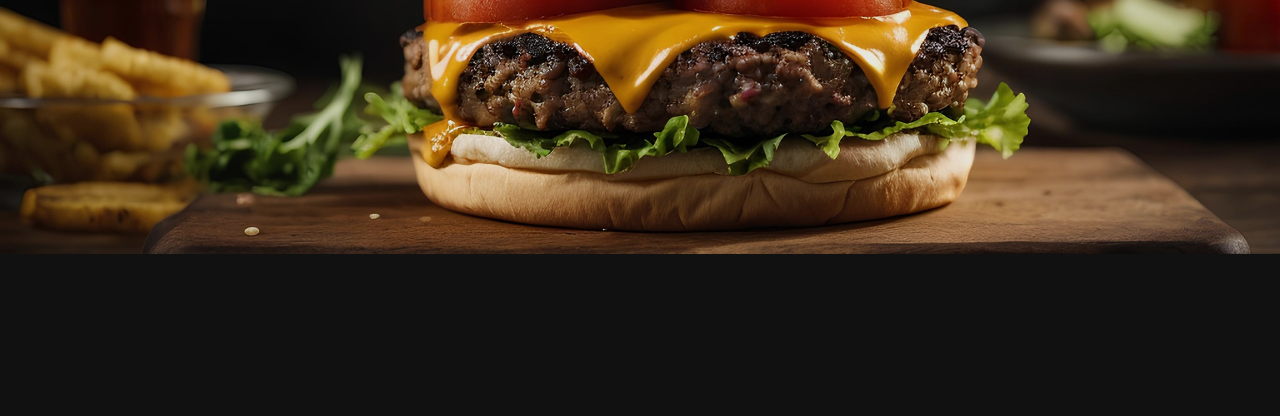
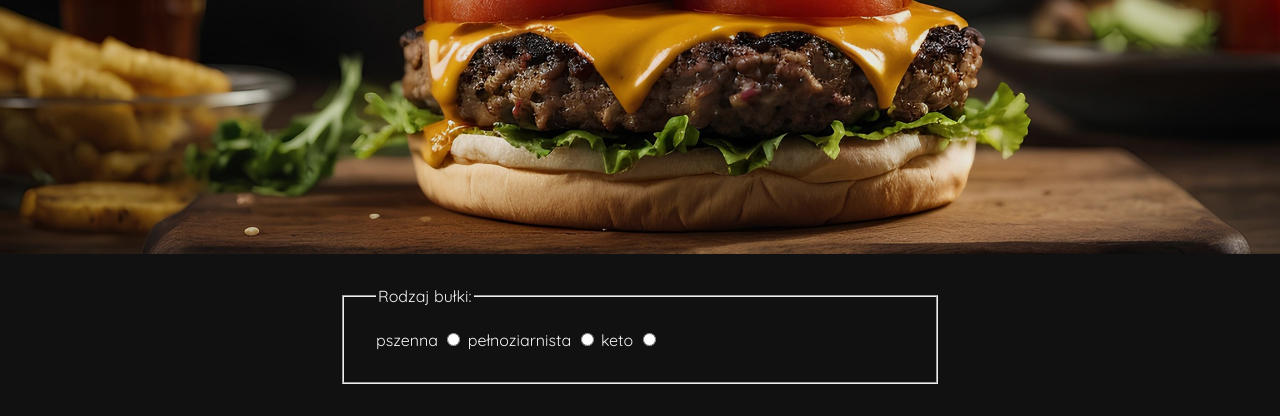
Before and after one commit to Magdalabno/Yummyburger, a plain HTML site: page index.html in a window 1280 px wide. Shown: the part 398-814 px from the top of the page. Drawn offline with Linux system fonts and the light colour scheme.

```diff
--- a/index.html
+++ b/index.html
@@ -29,8 +29,17 @@
         <section>
             <form action="#" method="POST">
 
-
-
+                <div class="bun">
+                <fieldset>
+                <legend>Rodzaj bułki:</legend>
+                <label for="pszenna">pszenna</label>
+                <input type="radio" id="pszenna" name="bun" value="pszenna">
+                <label for="grain">pełnoziarnista</label>
+                <input type="radio" id="grain" name="bun" value="grain">
+                <label for="keto">keto</label>
+                <input type="radio" id="keto" name="bun" value="keto">
+                </fieldset>
+                </div>
             </form>
         </section>
     </main>
--- a/resources/style.css
+++ b/resources/style.css
@@ -47,3 +47,11 @@
     height: 20px;
     background-color: #111111;
 }
+.bun {
+    max-width: 600px;
+    margin: 2rem auto;
+    border: none;
+}
+.bun fieldset {
+    padding: 1.5rem 0 2rem 2rem;
+}
```
